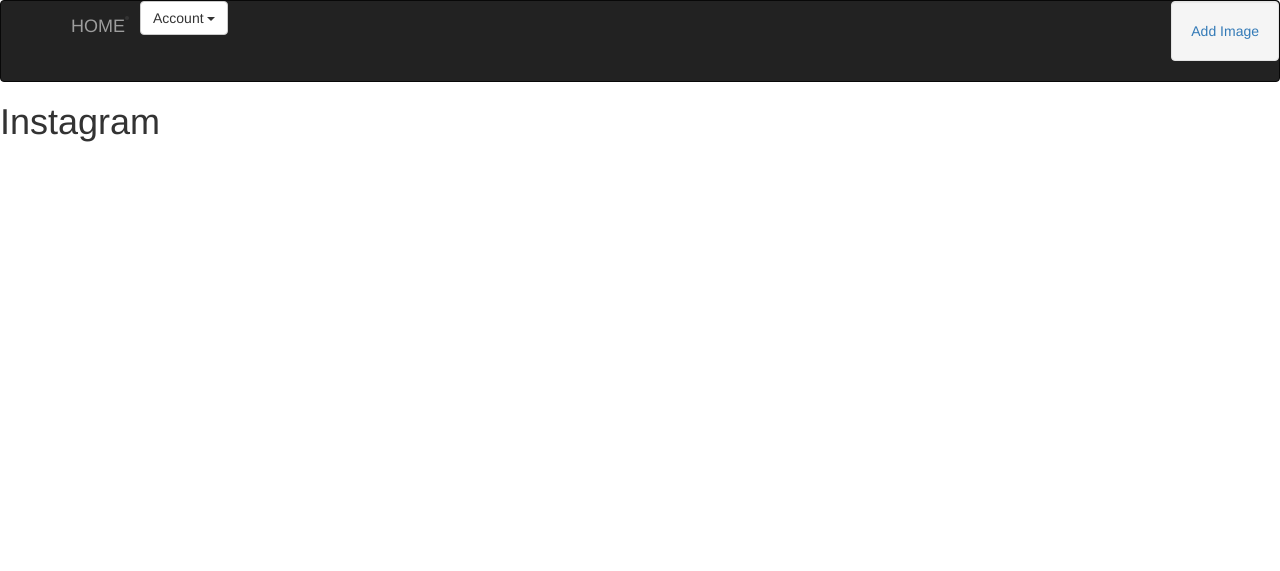
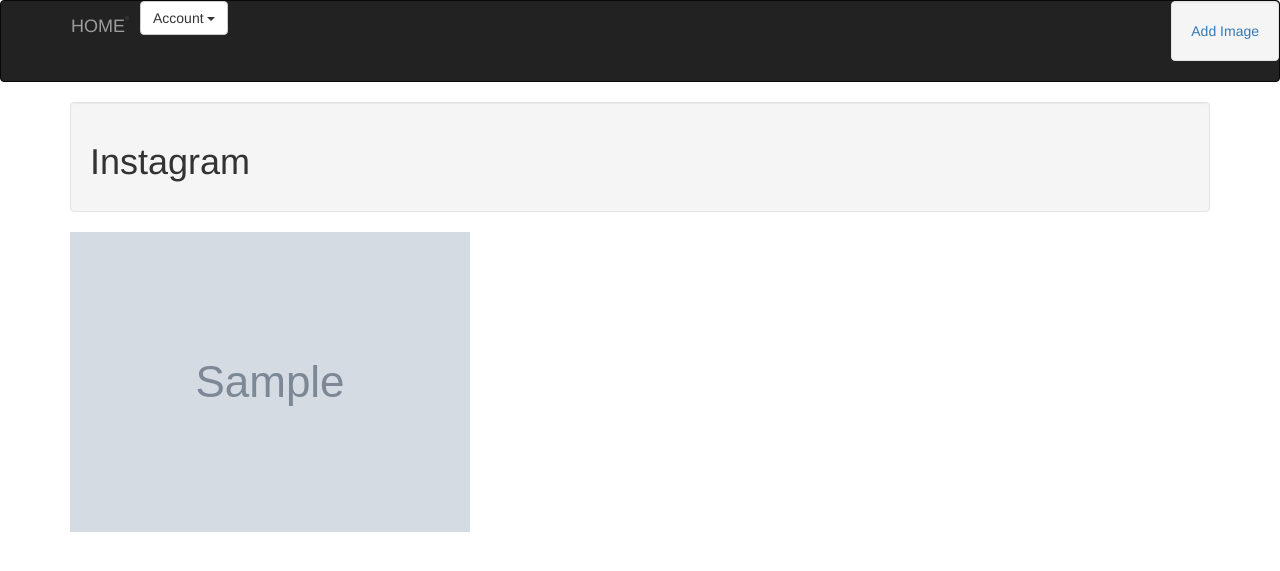
Before and after one commit to AshleyAlpha/pets, a Django app: page / in a window 1280 px wide. Shown: the top 571 px of the page. Run offline with Django 3.2, Linux system fonts and the light colour scheme; a user stored in the database is signed in; tables that the repository leaves empty hold one stand-in row (values such as "Sample post"); grey boxes marked "Sample" are stand-in pictures; some libraries are stand-ins or nearby versions.

Commit message:
index.html file modified

```diff
--- a/ig/instag/templates/index.html
+++ b/ig/instag/templates/index.html
@@ -2,6 +2,19 @@
 
 {% block content %}
 {{block.super}}
-<h1 class="ig">Instagram</h1>
 
+<body>
+    <div class="container">
+
+        <div class="well">
+        <h1 class="ig">Instagram</h1>
+        </div>
+        {% for pro in images %}
+
+        <a href="/images/{{pro.id}}"><img src="{{pro.image.url}}" alt="Image"></a>
+
+        {% endfor %}
+
+    </div>
+</body>
 {% endblock %}
```
